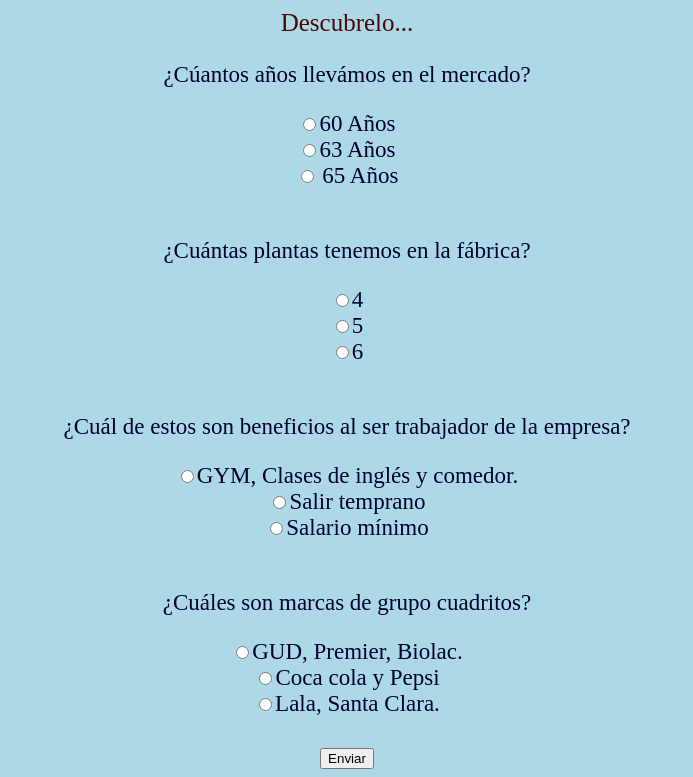
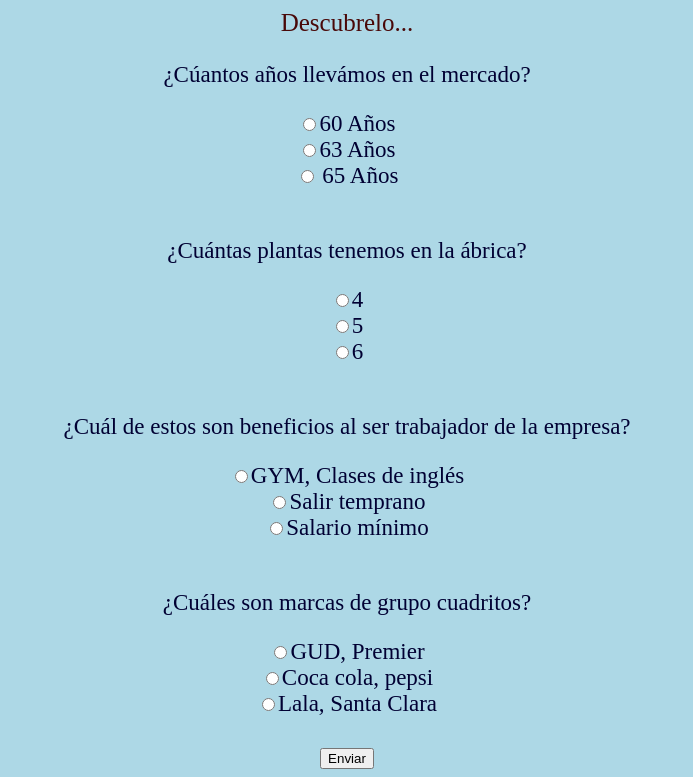
Before and after one commit to RayoCuadriTestmg/Test-Cuadritos, a plain HTML site: page index.html in a window 1280 px wide. Shown: the part 519-1296 px from the top of the page, without its empty margins (293-986 px from the left). Drawn offline with Linux system fonts and the light colour scheme.

Commit message:
Update index.html

```diff
--- a/index.html
+++ b/index.html
@@ -2,6 +2,7 @@
 <html lang="en">
     <head>
         <meta charset="utf-8">
+
         <title>
             TEST CUADRITOS XD
         </title>
@@ -33,23 +34,23 @@
         <img src="Productos.jpg" class="im">
         <p class="t1">¿QUÉ TANTO SABES DE NUESTRA EMPRESA?</p>
         <p class="t2">Descubrelo...</p>
-        <form name="test">
+        <form name="test" class="t3">
             <p>¿Cúantos años llevámos en el mercado?</p>
             <input type="radio" name="p1" value="1">60 Años<br>
             <input type="radio" name="p1" value="2">63 Años<br>
             <input type="radio" name="p1" value="3"> 65 Años<br><br>
-            <p>¿Cuántas plantas tenemos en la fábrica?</p>
+            <p>¿Cuántas plantas tenemos en la ábrica?</p>
             <input type="radio" name="p2" value="1">4<br>
             <input type="radio" name="p2" value="2">5<br>
             <input type="radio" name="p2" value="3">6<br><br>
             <p>¿Cuál de estos son beneficios al ser trabajador de la empresa?</p>
-            <input type="radio" name="p3" value="1">GYM, Clases de inglés y comedor.<br>
+            <input type="radio" name="p3" value="1">GYM, Clases de inglés<br>
             <input type="radio" name="p3" value="2">Salir temprano<br>
             <input type="radio" name="p3" value="3">Salario mínimo<br><br>
             <p>¿Cuáles son marcas de grupo cuadritos?</p>
-            <input type="radio" name="p4" value="1">GUD, Premier, Biolac.<br>
-            <input type="radio" name="p4" value="2">Coca cola y Pepsi<br>
-            <input type="radio" name="p4" value="3">Lala, Santa Clara.<br><br>
+            <input type="radio" name="p4" value="1">GUD, Premier<br>
+            <input type="radio" name="p4" value="2">Coca cola, pepsi<br>
+            <input type="radio" name="p4" value="3">Lala, Santa Clara<br><br>
             <input type="button" value="Enviar" onclick="Enviar();Calificar();">
         </form>
         <div id="datos" class="datos">
```
